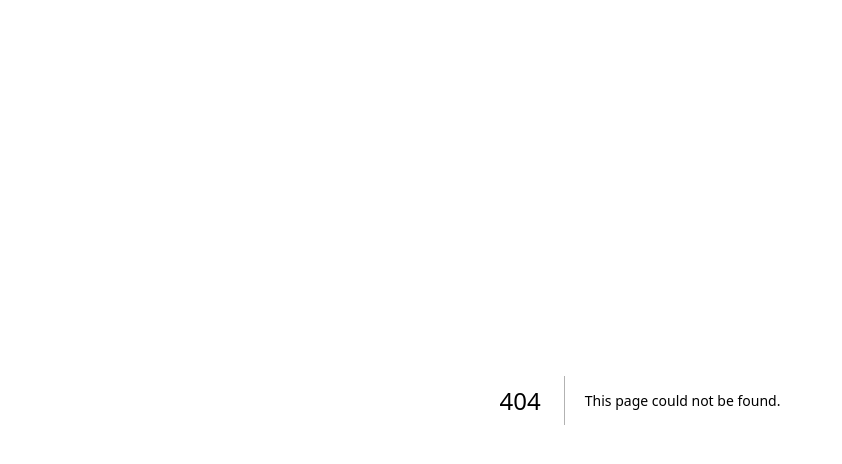
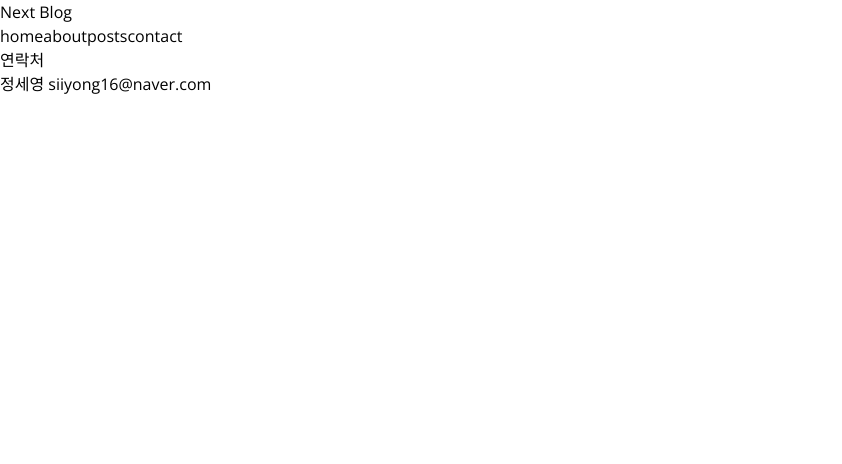
Before and after one commit to seyoung97/blog-nextjs, a Next.js app: page /contact in a window 1280 px wide. Before the commit this address had no page. Shown: the top 464 px of the page, without its empty margins (0-842 px from the left). Built offline with nearby package versions, Linux system fonts and the light colour scheme.

Commit message:
🎨Design: layout 만들기

```diff
--- /dev/null
+++ b/src/app/about/page.tsx
@@ -0,0 +1,3 @@
+export default function AboutPage() {
+  return <div>나에 대해</div>;
+}
--- /dev/null
+++ b/src/app/contact/page.tsx
@@ -0,0 +1,3 @@
+export default function ContactPage() {
+  return <div>연락처</div>;
+}
--- a/src/app/layout.tsx
+++ b/src/app/layout.tsx
@@ -1,6 +1,8 @@
 import "./globals.css";
 import type { Metadata } from "next";
 import { Open_Sans } from "next/font/google";
+import Header from "@/components/Header";
+import Footer from "@/components/Footer";
 
 const sans = Open_Sans({ subsets: ["latin"] });
 
@@ -16,7 +18,11 @@ export default function RootLayout({
 }) {
   return (
     <html lang="en" className={sans.className}>
-      <body>{children}</body>
+      <body>
+        <Header />
+        <main>{children}</main>
+        <Footer />
+      </body>
     </html>
   );
 }
--- a/src/app/page.tsx
+++ b/src/app/page.tsx
@@ -1,5 +1,3 @@
-import Image from "next/image";
-
 export default function Home() {
-  return <main className="bg-gray-500">Main</main>;
+  return <section className="bg-gray-500">Main</section>;
 }
--- /dev/null
+++ b/src/app/posts/page.tsx
@@ -0,0 +1,3 @@
+export default function PostsPage() {
+  return <div>게시물들</div>;
+}
--- /dev/null
+++ b/src/components/Footer.tsx
@@ -0,0 +1,3 @@
+export default function Footer() {
+  return <p className="">정세영 siiyong16@naver.com</p>;
+}
--- /dev/null
+++ b/src/components/Header.tsx
@@ -0,0 +1,17 @@
+import Link from "next/link";
+
+export default function Header() {
+  return (
+    <header>
+      <Link href="/">
+        <h1>Next Blog</h1>
+      </Link>
+      <nav>
+        <Link href="/">home</Link>
+        <Link href="/about">about</Link>
+        <Link href="/posts">posts</Link>
+        <Link href="/contact">contact</Link>
+      </nav>
+    </header>
+  );
+}
```
